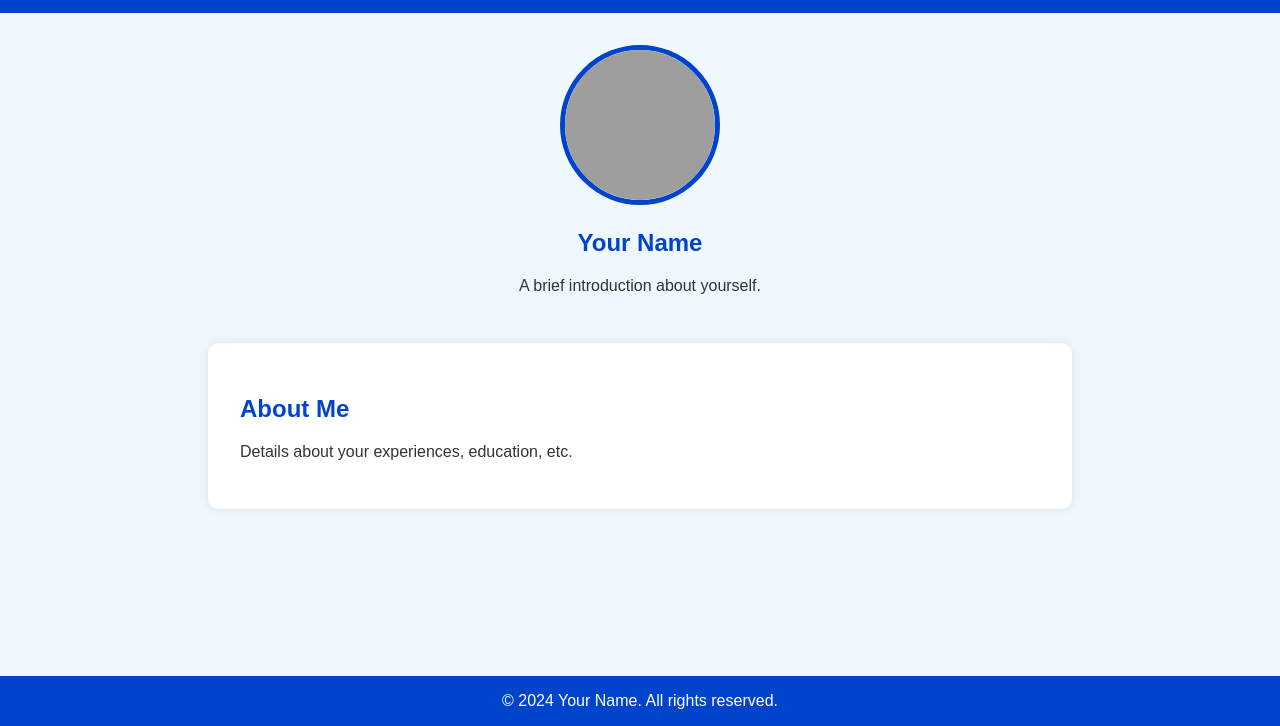
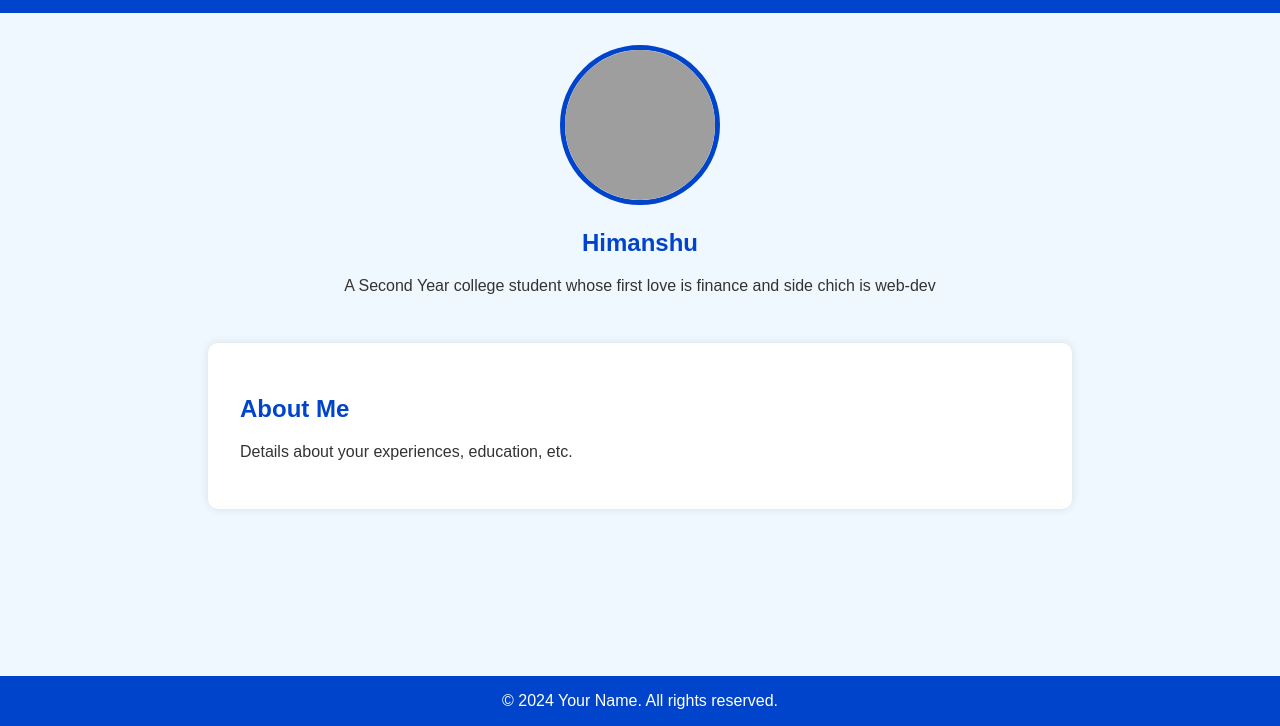
Before and after one commit to BreezyThrone/portfolio, a plain HTML site: page index.html in a window 1280 px wide. Shown: the part 74-800 px from the top of the page. Drawn offline with Linux system fonts and the light colour scheme; grey boxes are pictures that could not be loaded.

Commit message:
Update index.html

```diff
--- a/index.html
+++ b/index.html
@@ -17,8 +17,8 @@
     </header>
     <section class="profile">
         <img src="images/20240114_170210.jpg" alt="Your Name" class="profile-img">
-        <h2>Your Name</h2>
-        <p>A brief introduction about yourself.</p>
+        <h2>Himanshu</h2>
+        <p>A Second Year college student whose first love is finance and side chich is web-dev</p>
     </section>
     <section class="info">
         <h2>About Me</h2>
```
